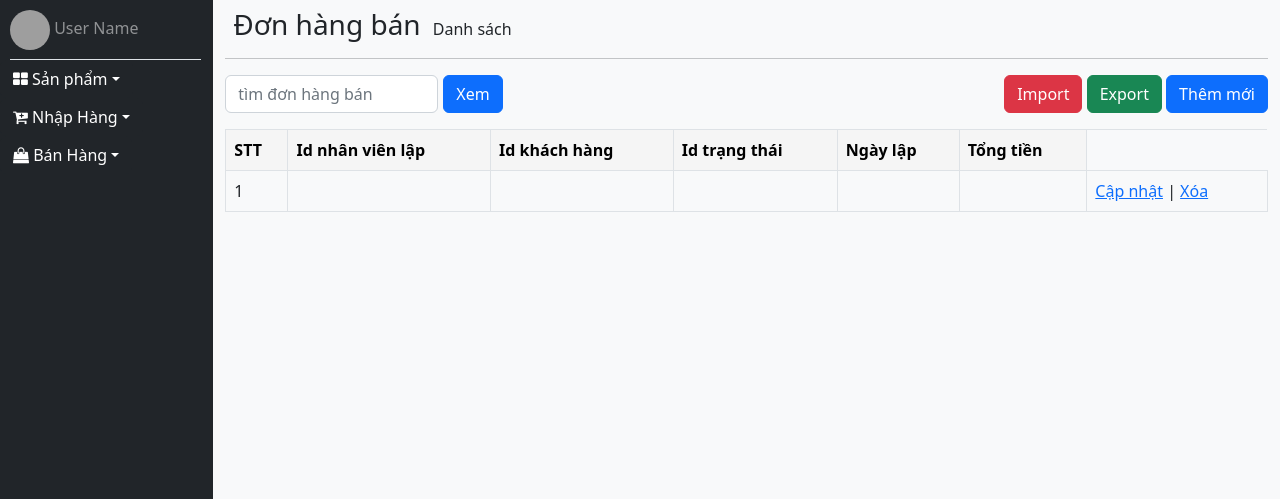
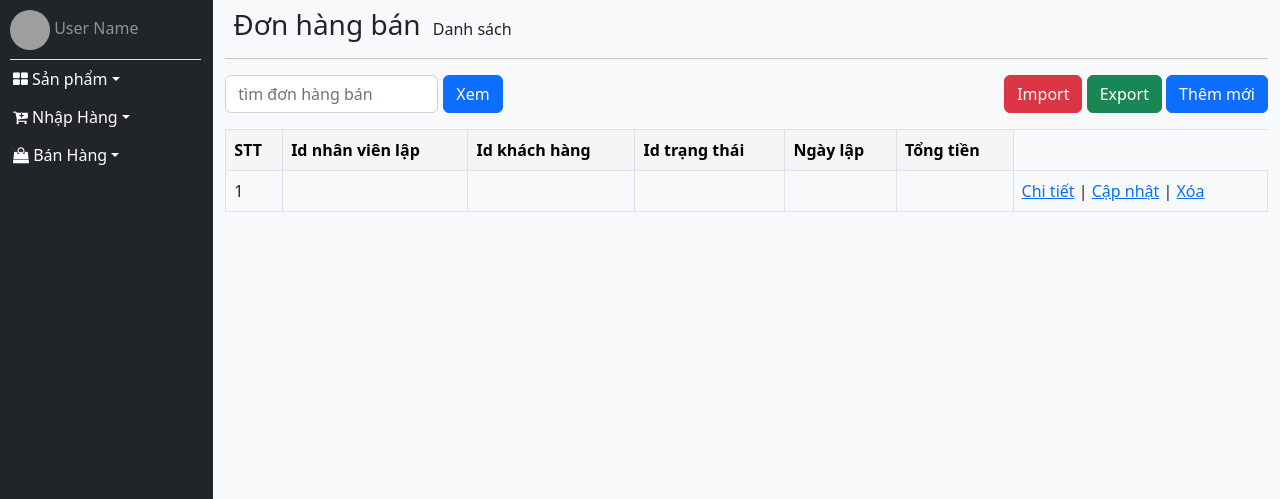
Before and after one commit to NgoPhuocDong/PHP_Project, a PHP site: page /DonHangBan/DanhSach in a window 1280 px wide. Shown: the part 56-555 px from the top of the page. Run offline with PHP 8.4, Linux system fonts and the light colour scheme; tables that the repository leaves empty or names only in its code hold one stand-in row (values such as "Sample post"); data that the repository does not hold is empty; grey boxes are pictures that could not be loaded.

Commit message:
Update DanhSach.php

```diff
--- a/Views/DonHangBan/DanhSach.php
+++ b/Views/DonHangBan/DanhSach.php
@@ -67,6 +67,7 @@
                     <?= $row['TongTien'] ?>
                 </td>
                 <td>
+                    <a href="../ChiTietDonHangBan/DanhSach&id=<?=$row['ID']?>">Chi tiết</a> |
                     <a href="../DonHangBan/CapNhat&id=<?=$row['ID']?>">Cập nhật</a> |
                     <a href="../DonHangBan/Xoa&id=<?=$row['ID']?>" onclick="return confirm('Xác nhận xóa !');">Xóa</a>
                 </td>
```
